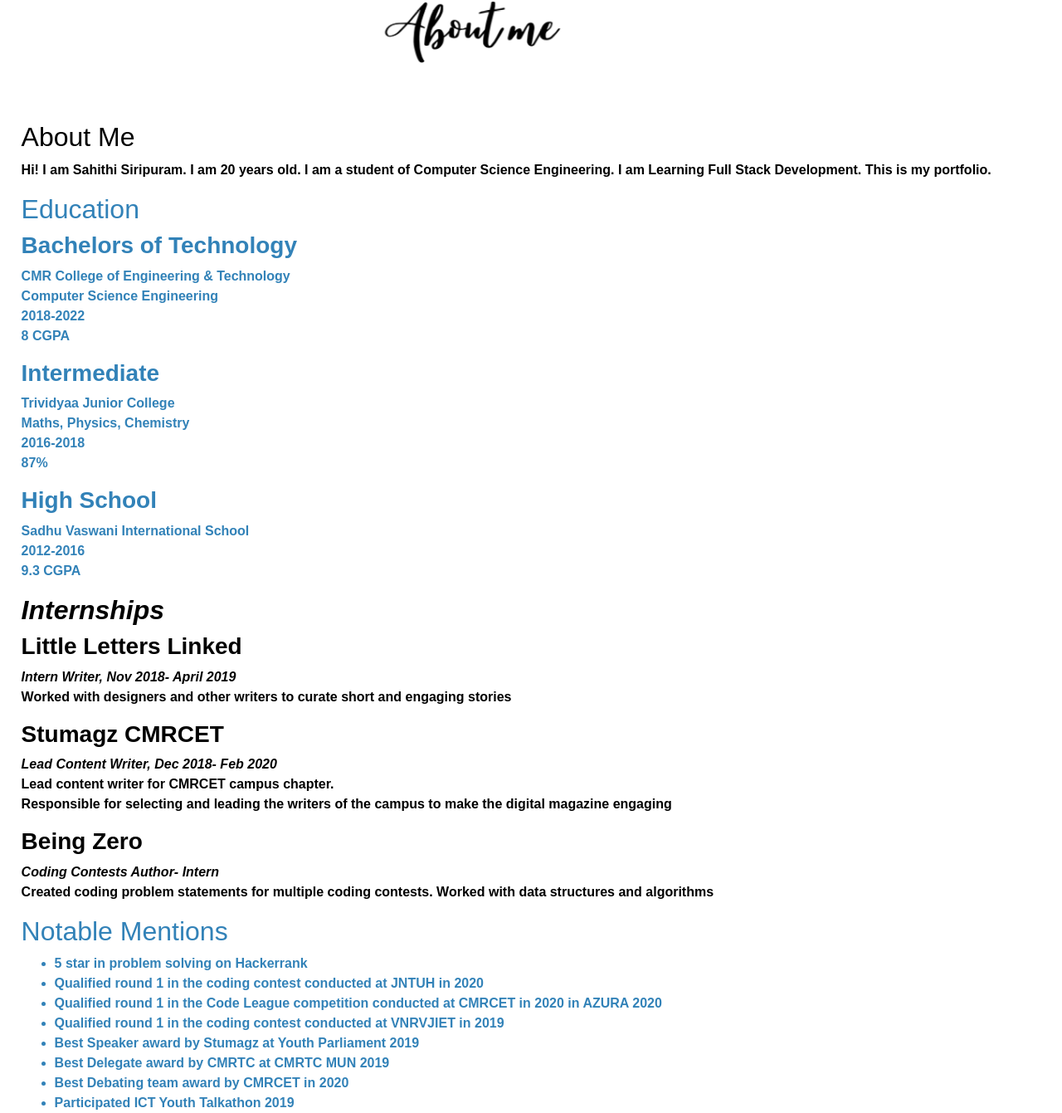
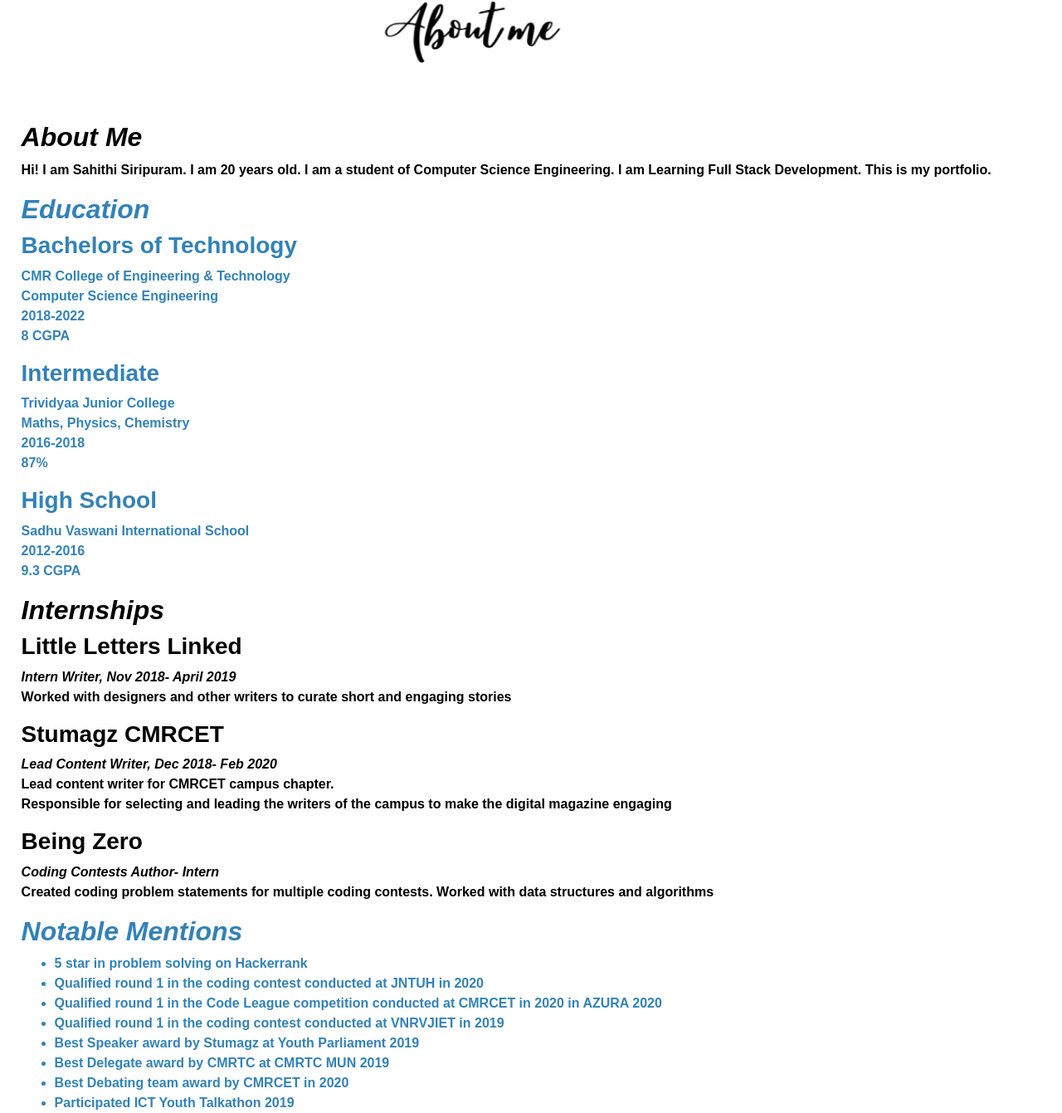
Before and after one commit to SahithiSiripuram/NewPortfolio, a website: page frontend/home.html in a window 1280 px wide. Shown: the part 526-1867 px from the top of the page at 83% size. Drawn offline with nearby package versions, Linux system fonts and the light colour scheme; a web font is replaced by a local one.

Commit message:
Update home.html

```diff
--- a/frontend/home.html
+++ b/frontend/home.html
@@ -63,13 +63,13 @@
           </div>
           <div class="text">
           <div class="b1">
-            <h2 class="head">About Me</h2>
+              <h2 class="head"><b><i>About Me</i></b></h2>
                 <p>Hi! I am Sahithi Siripuram. I am 20 years old. I am a student of Computer Science Engineering.
                     I am Learning Full Stack Development. This is my portfolio.
                  </p>
             </div>
             <div class="b2">
-                <h2 class="head">Education</h2>
+                <h2 class="head"><b><i>Education</i></b></h2>
                 <h3><b>Bachelors of Technology</b></h3>
                 <p>
                     <b>CMR College of Engineering & Technology</b><br>
@@ -112,7 +112,7 @@
                 </p>
             </div>
             <div class="b2">
-                <h2 class="head">Notable Mentions</h2>
+                <h2 class="head"><b><i>Notable Mentions</i></b></h2>
                 <ul>
                     <li>5 star in problem solving on Hackerrank</li>
                     <li>Qualified round 1 in the coding contest conducted at JNTUH in 2020</li>
```
